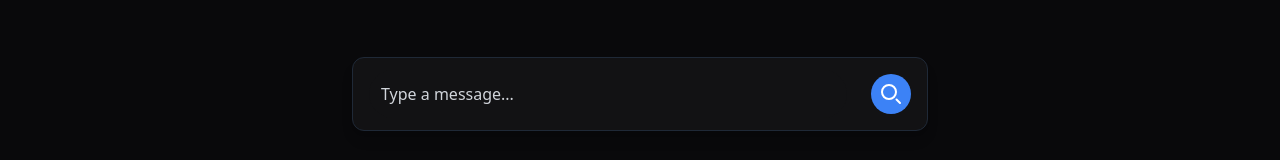
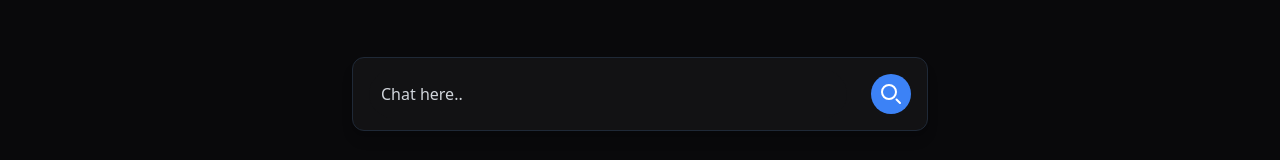
Before and after one commit to Sarthakkad05/investiq-frontend, a React (Create React App) app in the folder frontend/: page /chatbot in a window 1280 px wide. Shown: the part 637-797 px from the top of the page. Built offline with nearby package versions, Linux system fonts and the light colour scheme.

Commit message:
Update Chatbot.jsx

```diff
--- a/frontend/src/pages/Chatbot.jsx
+++ b/frontend/src/pages/Chatbot.jsx
@@ -106,7 +106,7 @@ export default function Chatbot() {
         <input
           type="text"
           className="flex-grow p-3 rounded-full bg-[#121214] border-none outline-none text-gray-500 placeholder-gray-300"
-          placeholder="Type a message..."
+          placeholder="Chat here.."
           value={input}
           onChange={(e) => setInput(e.target.value)}
           onKeyDown={(e) => e.key === "Enter" && sendMessage()}
```
